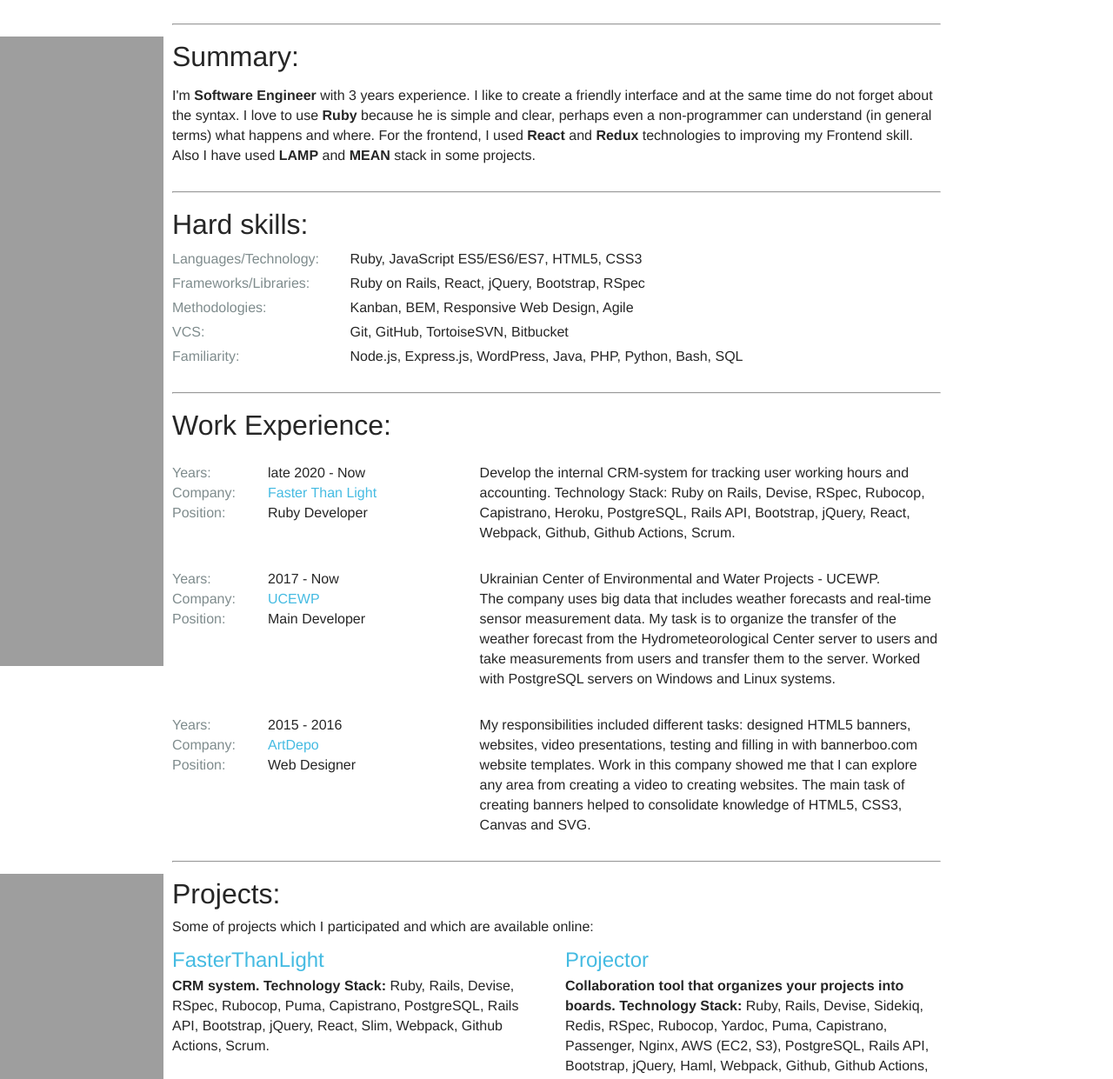
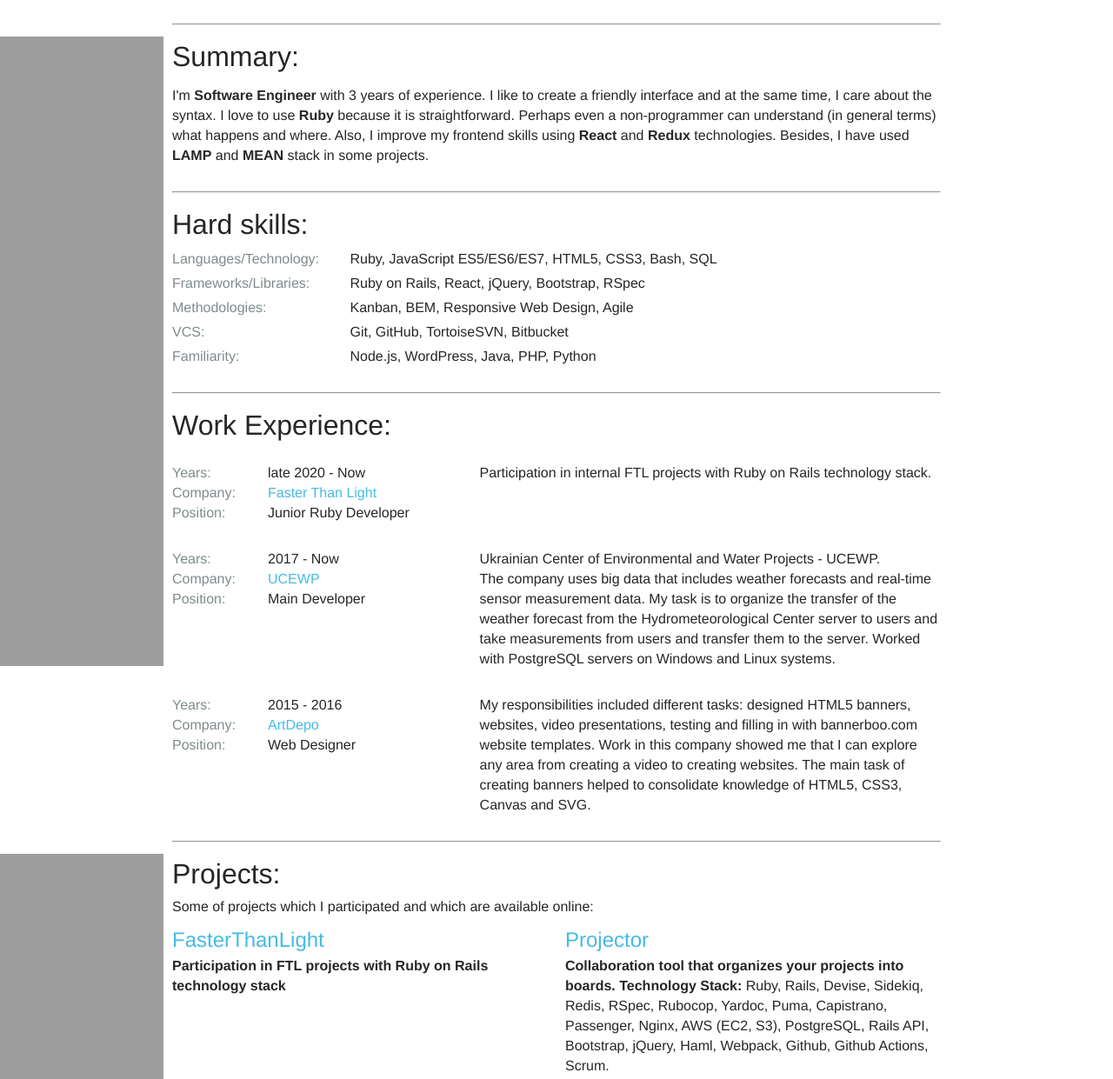
Before and after one commit to Synkevych/cv, a plain HTML site: page index.html in a window 1280 px wide. Shown: the part 293-1534 px from the top of the page at 87% size. Drawn offline with Linux system fonts and the light colour scheme; grey boxes are pictures that could not be loaded.

Commit message:
fix English syntax in summary section

```diff
--- a/index.html
+++ b/index.html
@@ -8,7 +8,7 @@
 
     <title>CV | Synkevych Roman</title>
     <meta name="description"
-        content="I am Junior Software Engineer with 3 years experience. I love to create perfect user-friendly interfaces, write maintainable code ...">
+        content="I am Software Engineer with 3 years of experience. I like to create a friendly interface and at the same time, I care about the syntax...">
 
     <link rel="stylesheet" href="./css/min.css">
     <link rel="stylesheet" href="./css/styles.css">
@@ -27,8 +27,6 @@
         gtag('js', new Date());
         gtag('config', 'UA-133281402-1');
     </script>
-
-
 </head>
 
 <body>
@@ -44,7 +42,6 @@
                     </h2>
 
                     <dl class="main-info__list">
-
                         <div class="main-info__item">
                             <dt class="main-info__label">Location:</dt>
                             <dd class="main-info__value"><a href="https://goo.gl/maps/tNWb7QfSNYGsTLdz6" target="blank" title="Kyiv, Ukraine">Kyiv, Ukraine</a></dd>
@@ -66,7 +63,6 @@
                                     Roman Synkevych</a>
                             </dd>
                         </div>
-
                     </dl>
 
                     <div class="main-info__links">
@@ -97,10 +93,12 @@
                     Summary:</h1>
 
                 <div class="summary">
-                    <p>I&#39m <b>Software Engineer</b> with 3 years experience. I like to create a friendly interface
-                        and at the same time do not forget about the syntax. I love to use <b>Ruby</b> because he is simple and clear, perhaps even a non-programmer can understand (in general terms) what happens and where.
-                        For the frontend, I used <b>React</b> and <b>Redux</b> technologies to improving my Frontend skill. Also I have used <b>LAMP</b> and <b>MEAN</b> stack in some projects.
-                        </p>
+                    <p>I&#39m <b>Software Engineer</b> with 3 years of experience. I like to create a friendly interface
+                        and at the same time, I care about the syntax. I love to use <b>Ruby</b> because it is straightforward.
+                        Perhaps even a non-programmer can understand (in general terms) what happens and where.
+                        Also, I improve my frontend skills using <b>React</b> and <b>Redux</b> technologies.
+                        Besides, I have used <b>LAMP</b> and <b>MEAN</b> stack in some projects.
+                    </p>
                 </div>
 
             </section>
@@ -117,7 +115,7 @@
                             <div class="programming-skills__item">
                                 <dt class="programming-skills__sub-title">Languages/Technology:</dt>
                                 <dd class="programming-skills__value">
-                                    Ruby, JavaScript ES5/ES6/ES7, HTML5, CSS3</dd>
+                                    Ruby, JavaScript ES5/ES6/ES7, HTML5, CSS3, Bash, SQL</dd>
                             </div>
                         </dl>
 
@@ -149,10 +147,9 @@
                     <h2 class="programming-skills__sub-title">Familiarity:</h2>
 
                     <span class="programming-skills__list">
-                        <span class="programming-skills__value">Node.js, Express.js, WordPress, Java, PHP, Python, Bash, SQL</span>
+                        <span class="programming-skills__value">Node.js, WordPress, Java, PHP, Python</span>
                     </span>
                 </div>
-
             </section>
 
             <hr class="separator">
@@ -161,8 +158,8 @@
                 <h1 class="section__title">
                     <span class="section__icon icon-chart"></span>Work Experience:
                 </h1>
+
                 <div class="experience">
-
                     <div class="experience__item">
                         <div class="experience__column experience__column_left">
                             <div class="experience__duration">
@@ -174,18 +171,15 @@
 
                                 <a href="https://fasterthanlight.me/" title="fasterthanlight.me" class="experience__value"
                                     target="_blank">Faster Than Light</a>
-
                             </div>
                             <div class="experience__position">
                                 <span class="experience__label">Position:</span>
-                                <span class="experience__value">Ruby Developer</span>
+                                <span class="experience__value">Junior Ruby Developer</span>
                             </div>
                         </div>
-                        <div class="experience__column experience__column_righ">
+                        <div class="experience__column experience__column_right">
                             <div class="experience__description">
-                                <p class="experience__value">Develop the internal CRM-system for tracking user working hours and accounting.
-                                    Technology Stack:</b> Ruby on Rails, Devise, RSpec, Rubocop, Capistrano, Heroku, PostgreSQL, Rails API, Bootstrap, jQuery, React,
-                                    Webpack, Github, Github Actions, Scrum.</p>
+                                <p class="experience__value">Participation in internal FTL projects with Ruby on Rails technology stack.</p>
                             </div>
                         </div>
                     </div>
@@ -196,19 +190,21 @@
                                 <span class="experience__label">Years:</span>
                                 <span class="experience_value">2017 - Now </span>
                             </div>
+
                             <div class="experience__company">
                                 <span class="experience__label">Company:</span>
 
                                 <a href="https://ucewp.kiev.ua/" title="ucewp.kiev.ua" class="experience__value"
                                     target="_blank">UCEWP</a>
+                            </div>
 
-                            </div>
                             <div class="experience__position">
                                 <span class="experience__label">Position:</span>
                                 <span class="experience__value">Main Developer</span>
                             </div>
                         </div>
-                        <div class="experience__column experience__column_righ">
+
+                        <div class="experience__column experience__column_right">
                             <div class="experience__description">
                                 <p class="experience__value">Ukrainian Center of Environmental and Water Projects -
                                     UCEWP.<br>The company uses big data that includes weather forecasts and real-time
@@ -236,11 +232,10 @@
 
                                 <span class="experience__label">Position:</span>
                                 <span class="experience__value">Web Designer</span>
-
                             </div>
                         </div>
 
-                        <div class="experience__column experience__column_righ">
+                        <div class="experience__column experience__column_right">
                             <div class="experience__description">
                                 <p class="experience__value">My responsibilities included different tasks: designed
                                     HTML5 banners, websites, video presentations, testing and filling in with
@@ -267,8 +262,8 @@
                             <a href="https://home.fasterthanlight.me/" title="home.fasterthanlight.me" class="project__link"
                                 target="_blank">FasterThanLight</a>
                         </h1>
-                        <p class="project__description"><b>CRM system. Technology Stack:</b> Ruby, Rails, Devise, RSpec, Rubocop, Puma, Capistrano, PostgreSQL, Rails API, Bootstrap, jQuery, React,
-                            Slim, Webpack, Github Actions, Scrum.<site class=""></site>
+                        <p class="project__description">
+                            <b>Participation in FTL projects with Ruby on Rails technology stack</b></site>
                         </p>
                     </article>
                     <article class="project">
@@ -339,6 +334,7 @@
                 </div>
 
             </section>
+
             <hr class="separator">
 
             <section id="soft-skills" class="section">
@@ -378,7 +374,7 @@
                             <span class="soft-skills__key">Mathematics</span>
                             <span>&mdash;</span>
                             <span class="soft-skills__value">Knowledge of algebra, geometry, higher math. I periodically
-                                improve my mathematical skill, practicing the test on website like Codewars.</span>
+                                improve my mathematical skill, practicing the test on website like CodeWars.</span>
                         </li>
                     </ul>
                 </div>
@@ -455,7 +451,7 @@
                                 <dt class="education__key">Project: </dt>
                                 <dd class="education__value">
                                     <a href="https://github.com/Kv065RubySSTeam/projector">GitHub repository</a>
-                                    <a href="http://ec2-3-16-14-1.us-east-2.compute.amazonaws.com/">Projector</a></dd>
+                                    <a href="http://ec2-3-129-9-9.us-east-2.compute.amazonaws.com/">Projector</a></dd>
                             </div>
                         </div>
 
@@ -503,7 +499,6 @@
                     </dl>
                 </div>
             </section>
-
         </main>
     </div>
     <script src="./js/script.js"></script>
```
